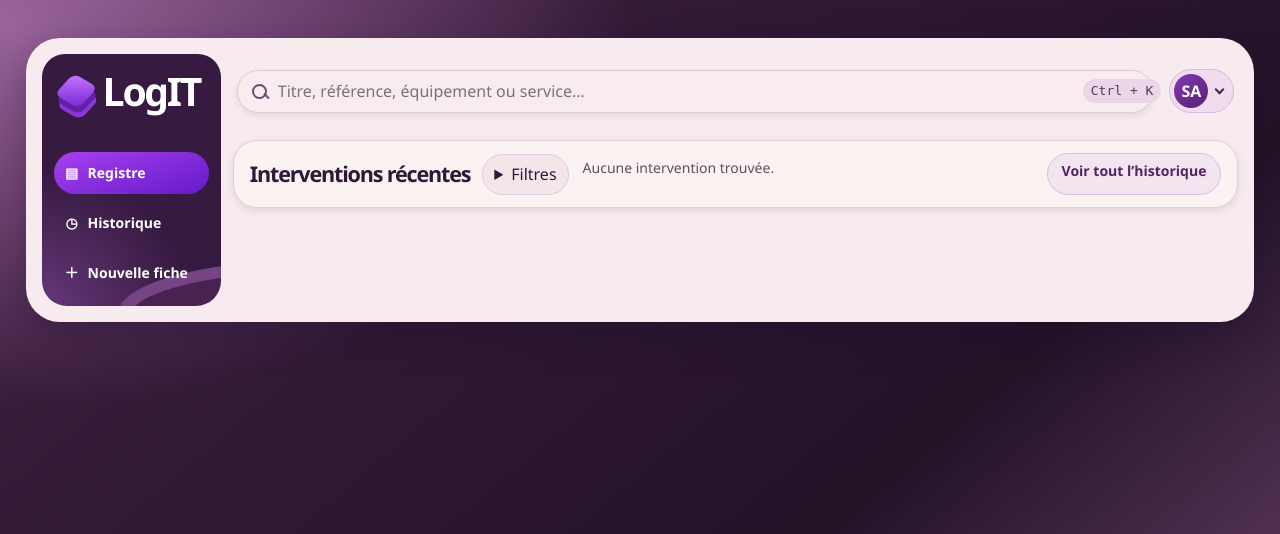
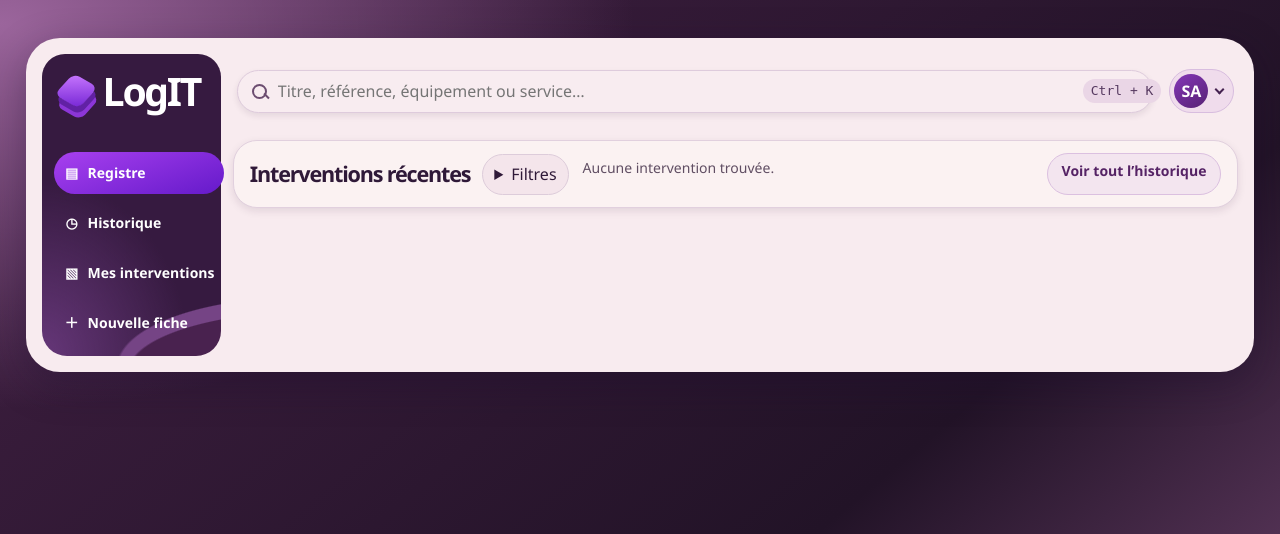
Before and after one commit to KyoshiroFR/logit.old, a Django app: page / in a window 1280 px wide. Shown: the top 534 px of the page. Run offline with Django 5.2, Linux system fonts and the light colour scheme; the visitor is signed in with stand-in values (Sample User, id 1); data comes from the database, SQL or seed files in the repository; data that the repository does not hold is empty; some libraries are stand-ins or nearby versions.

Commit message:
Ajouter le raccourci Mes interventions

```diff
--- a/registre/templates/index.html
+++ b/registre/templates/index.html
@@ -18,6 +18,7 @@
   <nav class="sillage-nav" aria-label="Navigation principale">
     <a class="button sillage-nav-link" href="{% url 'index' %}" aria-current="page"><span aria-hidden="true">▤</span> Registre</a>
     <a class="button sillage-nav-link" href="{% url 'history' %}"><span aria-hidden="true">◷</span> Historique</a>
+    <a class="button sillage-nav-link" href="{% url 'history' %}?author={{ user.pk }}"><span aria-hidden="true">▧</span> Mes interventions</a>
     <a class="button sillage-nav-link" href="{% url 'create' %}"><span aria-hidden="true">＋</span> Nouvelle fiche</a>
   </nav>
   <section class="surface journal" aria-label="Interventions">
--- a/registre/tests.py
+++ b/registre/tests.py
@@ -173,6 +173,7 @@ class RegistreTests(TestCase):
         )
         item.impacted_services.set(services[1:])
         self.client.force_login(member)
+        self.assertContains(self.client.get("/", secure=True), f'href="/historique/?author={member.pk}"')
         for term in ("FW-9087", "Pare-feu test", "VPN principal", "VPN nomades", "VPN"):
             response = self.client.get("/historique/", {"q": term}, secure=True)
             self.assertEqual(list(response.context["page"]), [item])
```
